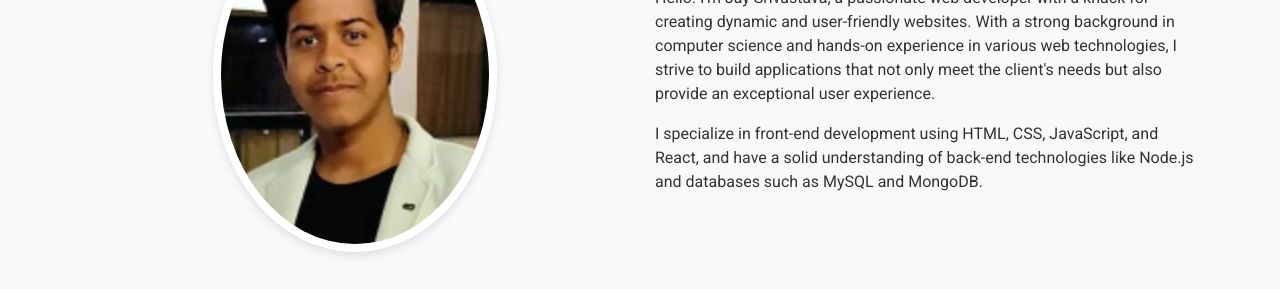
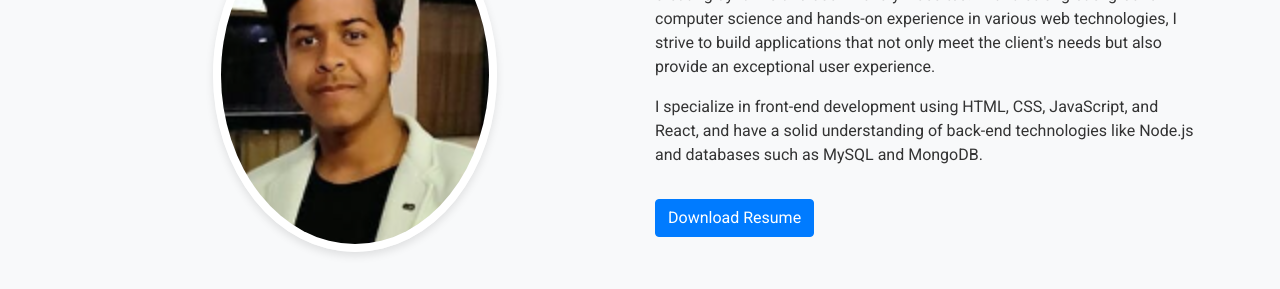
Before and after one commit to Chronos1409/SimplePortfolio, a plain HTML site: page index.html in a window 1280 px wide. Shown: the part 198-487 px from the top of the page. Drawn offline with nearby package versions, Linux system fonts and the light colour scheme.

Commit message:
Update index.html

```diff
--- a/index.html
+++ b/index.html
@@ -60,9 +60,11 @@
                 an exceptional user experience.</p>
             <p>I specialize in front-end development using HTML, CSS, JavaScript, and React, and have a solid
                 understanding of back-end technologies like Node.js and databases such as MySQL and MongoDB.</p>
+            <a href="resume.pdf" class="btn btn-primary mt-3" download>Download Resume</a>
         </div>
     </div>
 </section>
+
 
     <!-- Skills Section -->
     <section id="skills" class="container mt-5">
```
Lines whose indentation alone changed are shown as unchanged.
